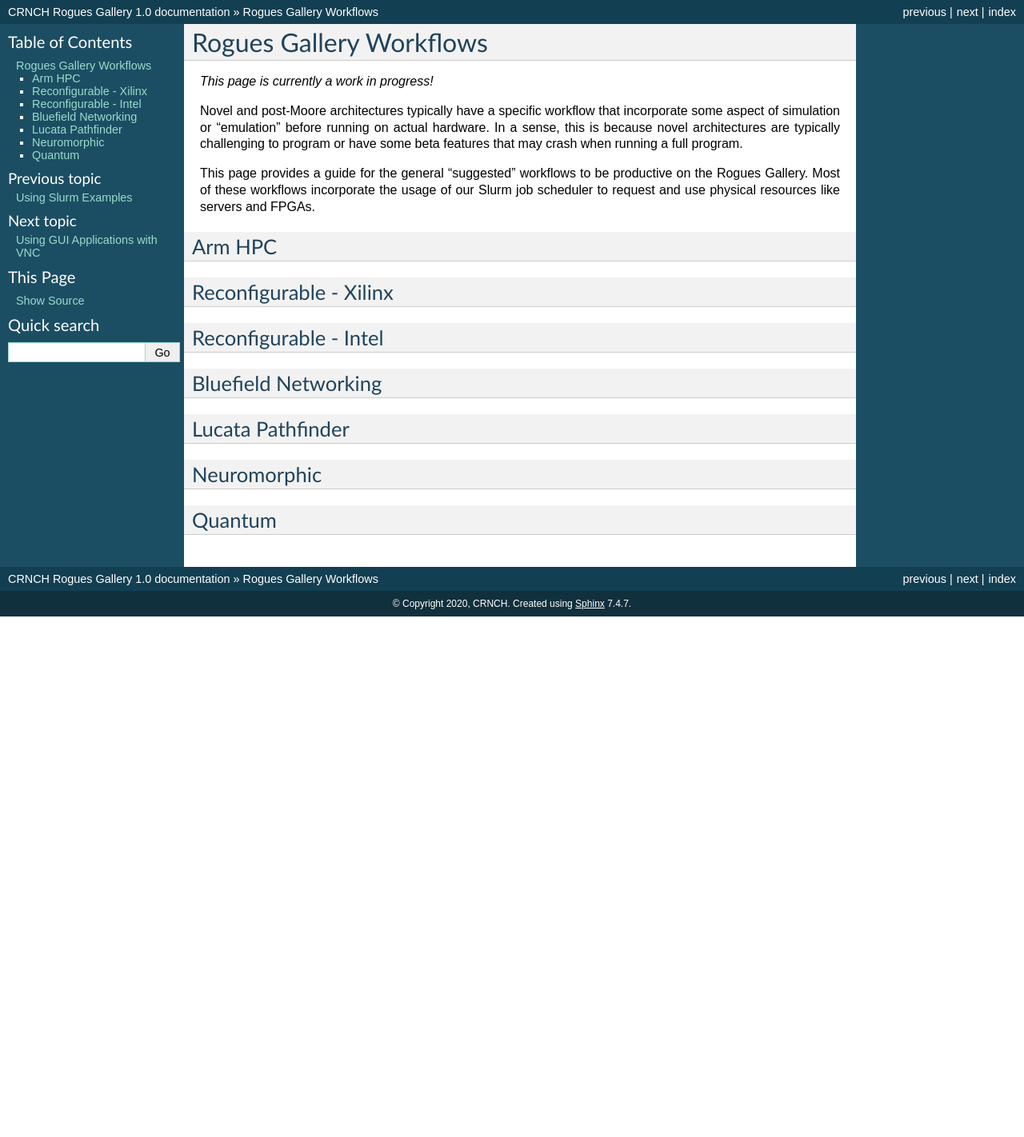
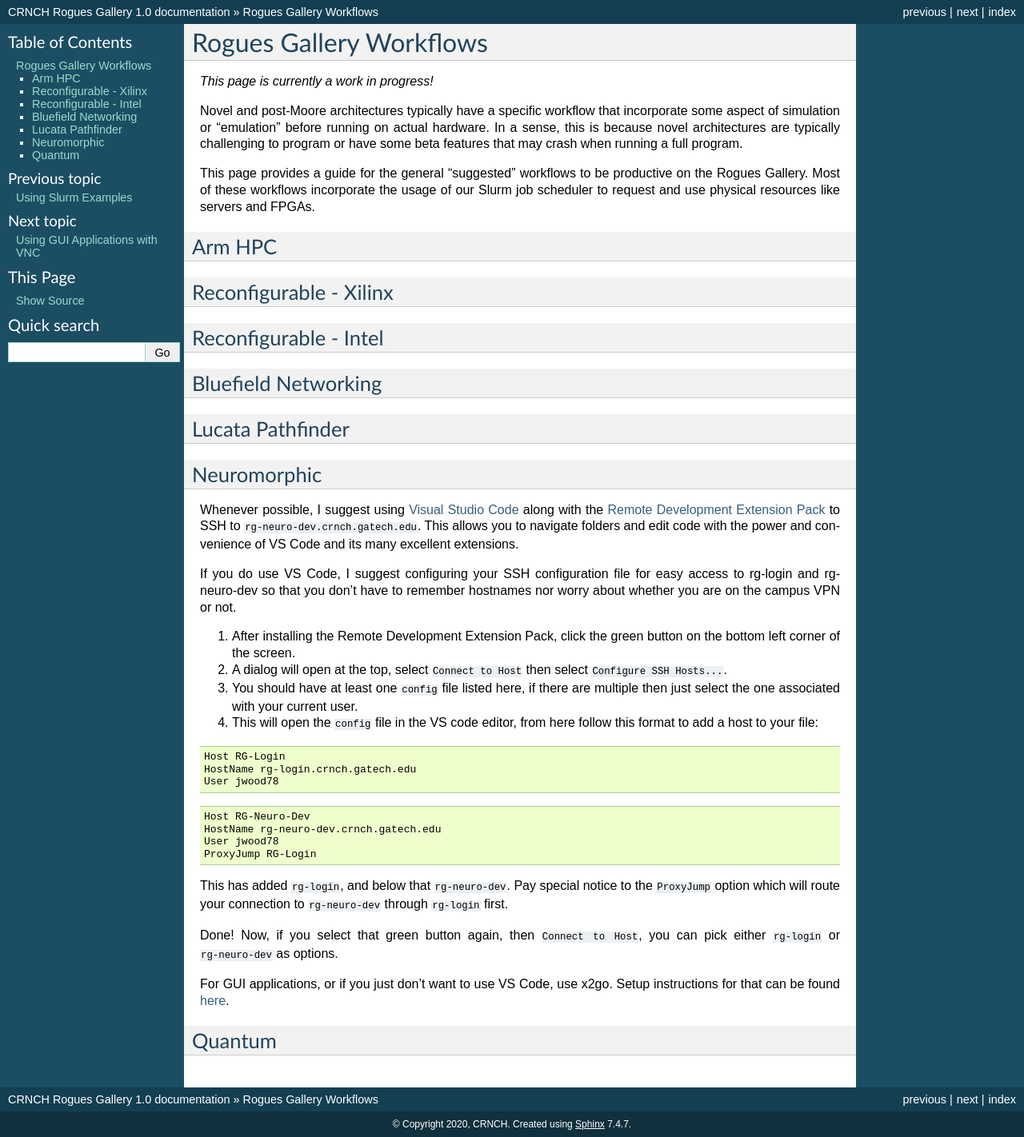
Before and after one commit to gt-crnch-rg/read-the-docs, a Sphinx documentation site: the page built from docs/general/rg-workflows.rst, in a window 1280 px wide. Shown: the whole page at 80% size. Built offline with Sphinx 7.4.7, drawn with Linux system fonts in a browser that asks for light colours; pages that are not in the unit, such as notebooks, are missing from menus; before the commit the page ends 900 px from its top, so only the background shows below that.

Commit message:
Add VS Code workflow for Neuro resources.

```diff
--- a/docs/general/rg-workflows.rst
+++ b/docs/general/rg-workflows.rst
@@ -32,5 +32,39 @@ Lucata Pathfinder
 Neuromorphic
 -------------
 
+Whenever possible, I suggest using `Visual Studio Code <https://code.visualstudio.com/>`__
+along with the `Remote Development Extension Pack <https://marketplace.visualstudio.com/items?itemName=ms-vscode-remote.vscode-remote-extensionpack>`__
+to SSH to ``rg-neuro-dev.crnch.gatech.edu``. This allows you to navigate folders
+and edit code with the power and convenience of VS Code and its many excellent extensions.
+
+If you do use VS Code, I suggest configuring your SSH configuration file for easy
+access to rg-login and rg-neuro-dev so that you don't have to remember hostnames nor worry
+about whether you are on the campus VPN or not.
+
+1. After installing the Remote Development Extension Pack, click the green button on the bottom left corner of the screen.
+2. A dialog will open at the top, select ``Connect to Host`` then select ``Configure SSH Hosts...``.
+3. You should have at least one ``config`` file listed here, if there are multiple then just select the one associated with your current user.
+4. This will open the ``config`` file in the VS code editor, from here follow this format to add a host to your file:
+
+.. code:: bash
+
+    Host RG-Login
+    HostName rg-login.crnch.gatech.edu
+    User jwood78
+
+.. code:: bash
+
+    Host RG-Neuro-Dev
+    HostName rg-neuro-dev.crnch.gatech.edu
+    User jwood78
+    ProxyJump RG-Login
+
+This has added ``rg-login``, and below that ``rg-neuro-dev``. Pay special notice to the ``ProxyJump``
+option which will route your connection to ``rg-neuro-dev`` through ``rg-login`` first.
+
+Done! Now, if you select that green button again, then ``Connect to Host``, you can pick either ``rg-login`` or ``rg-neuro-dev`` as options.
+
+For GUI applications, or if you just don't want to use VS Code, use x2go. Setup instructions for that can be found `here <https://gt-crnch-rg.readthedocs.io/en/main/general/using-gui-with-x2go.html?highlight=x2go#how-do-i-quickly-get-started-using-x2go-on-crnch-resources>`__.
+
 Quantum
 -------
```
